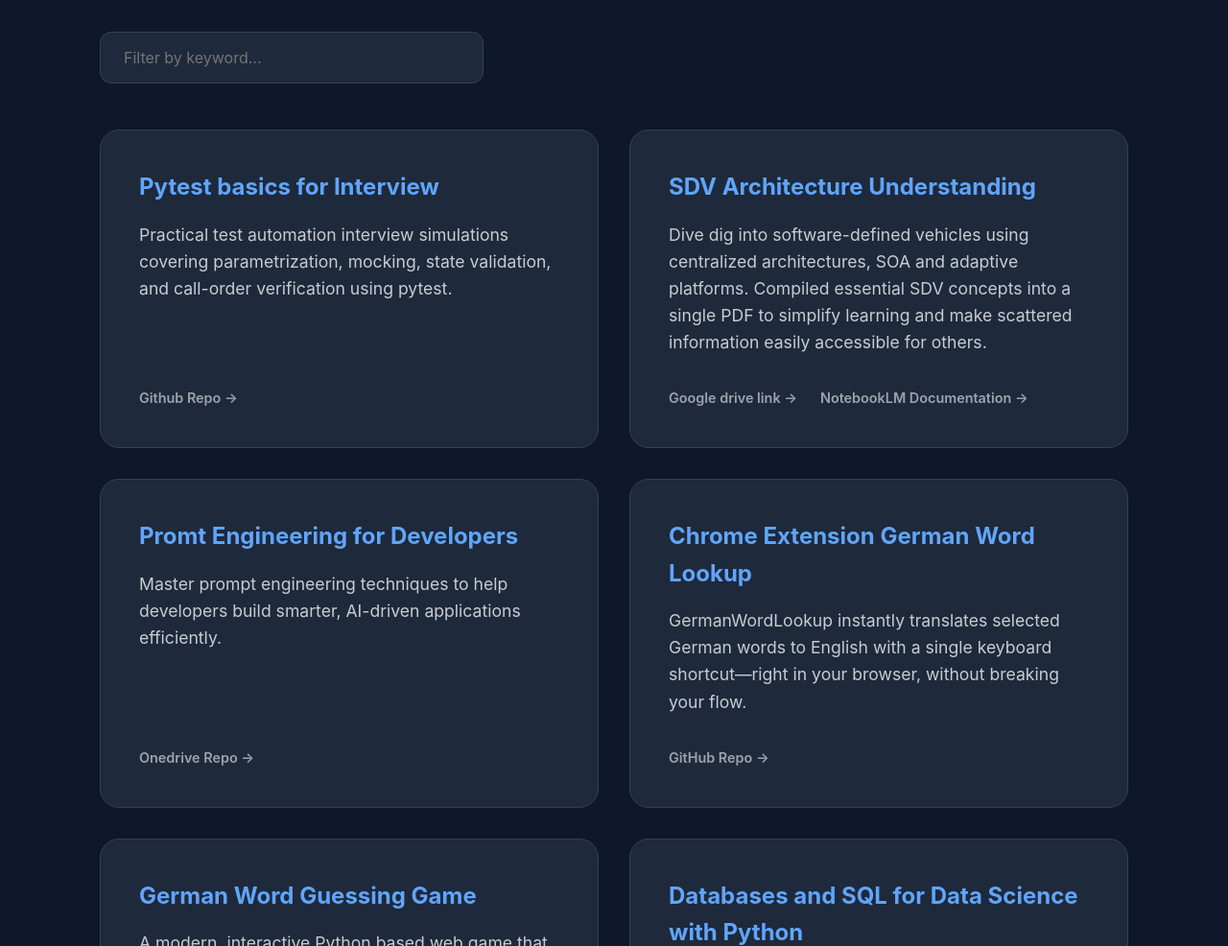
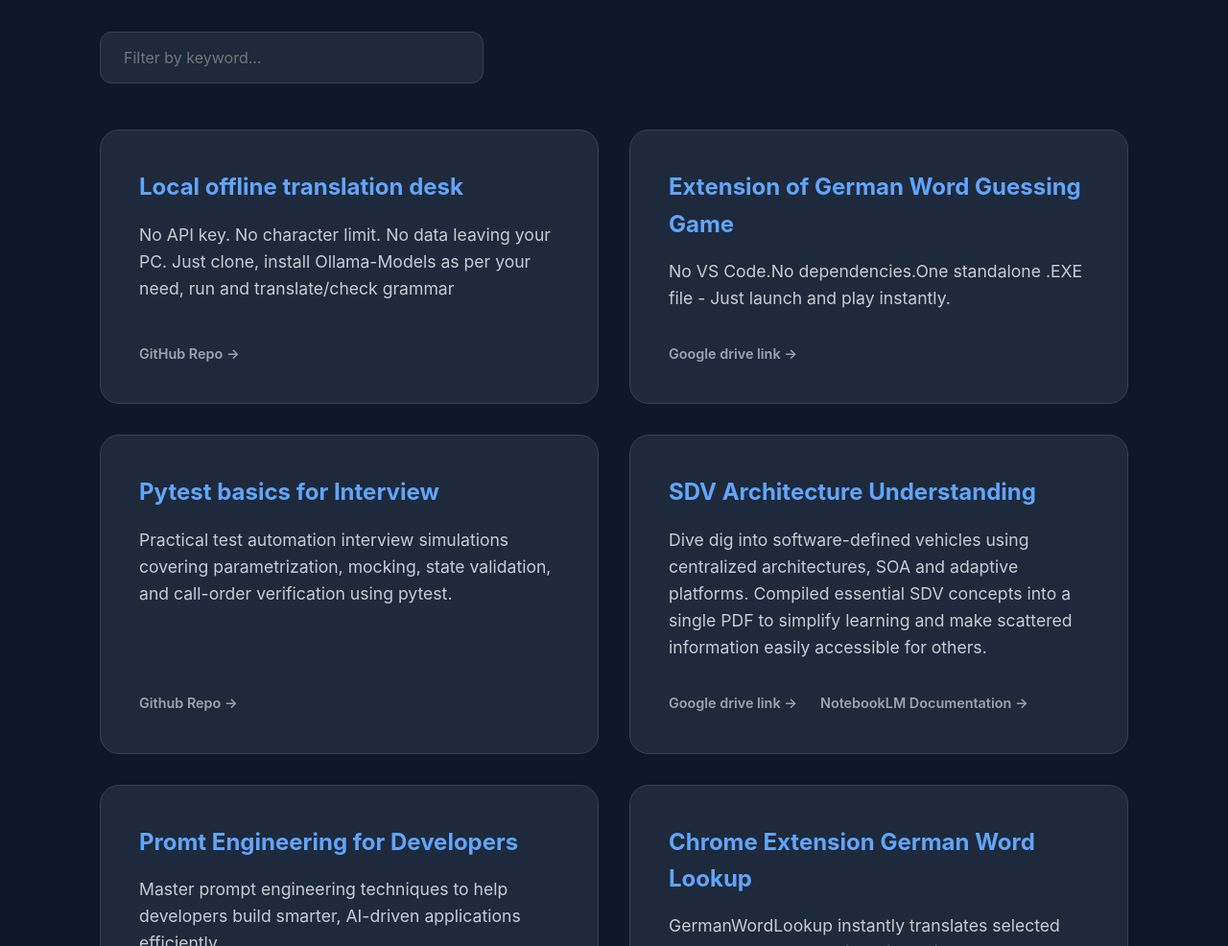
Before and after one commit to huskypri/huskypri.github.io, a plain HTML site: page index.html in a window 1280 px wide. Shown: the part 1520-2506 px from the top of the page at 96% size. Drawn offline with Linux system fonts and the light colour scheme.

Commit message:
updated for .exe file and for local translation

```diff
--- a/index.html
+++ b/index.html
@@ -428,6 +428,20 @@
     <script>
         const topics = [
             {
+                title: "Local offline translation desk",
+                description: "No API key. No character limit. No data leaving your PC. Just clone, install Ollama-Models as per your need, run and translate/check grammar",
+                links: [
+                    { label: "GitHub Repo", url: "https://github.com/huskypri/Private_Translation_Tool" }
+                ]
+            },
+            {
+                title: "Extension of German Word Guessing Game",
+                description: "No VS Code.No dependencies.One standalone .EXE file - Just launch and play instantly.",
+                links: [
+                    { label: "Google drive link", url: "https://drive.google.com/file/d/1wXJr0OReBDLjUO88eH9qVnEECezmZzcq/view?usp=sharing" }
+                ]
+            },
+            {
                 title: "Pytest basics for Interview",
                 description: "Practical test automation interview simulations covering parametrization, mocking, state validation, and call-order verification using pytest.",
                 links: [
```
